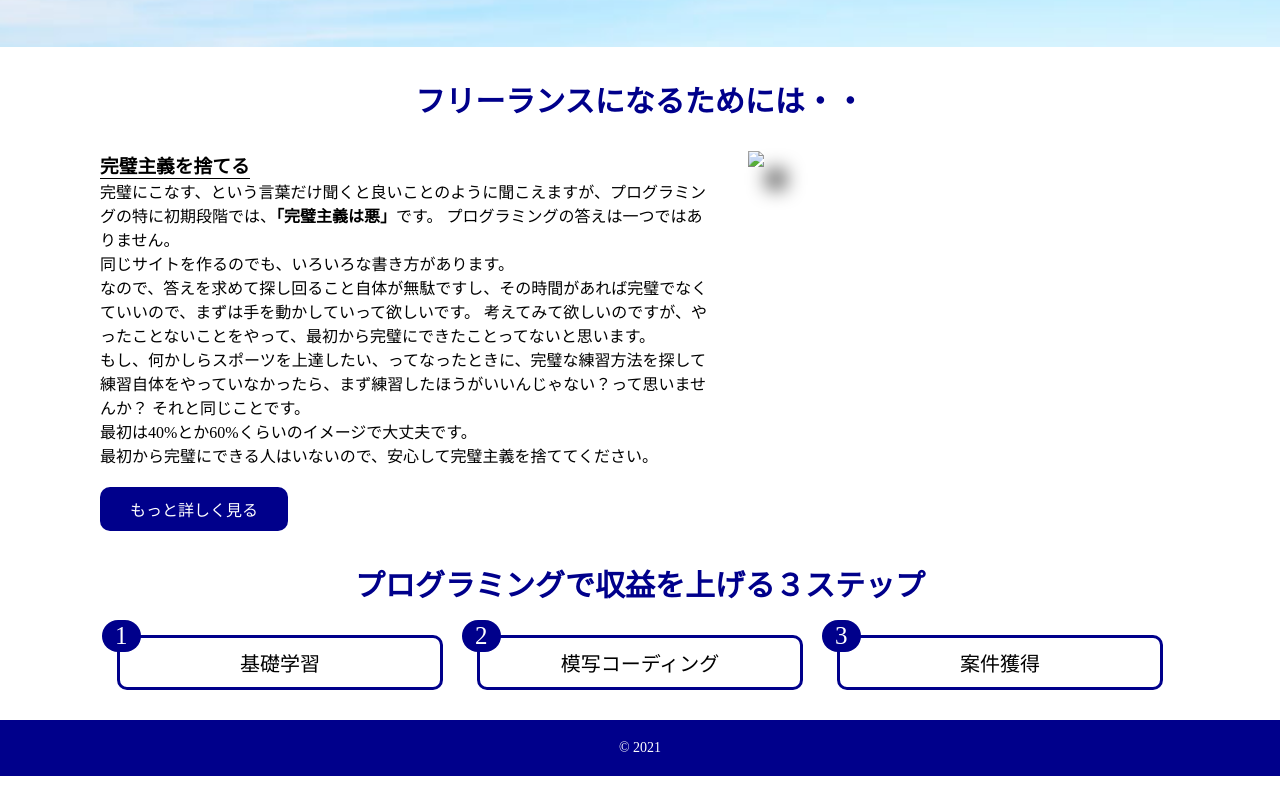
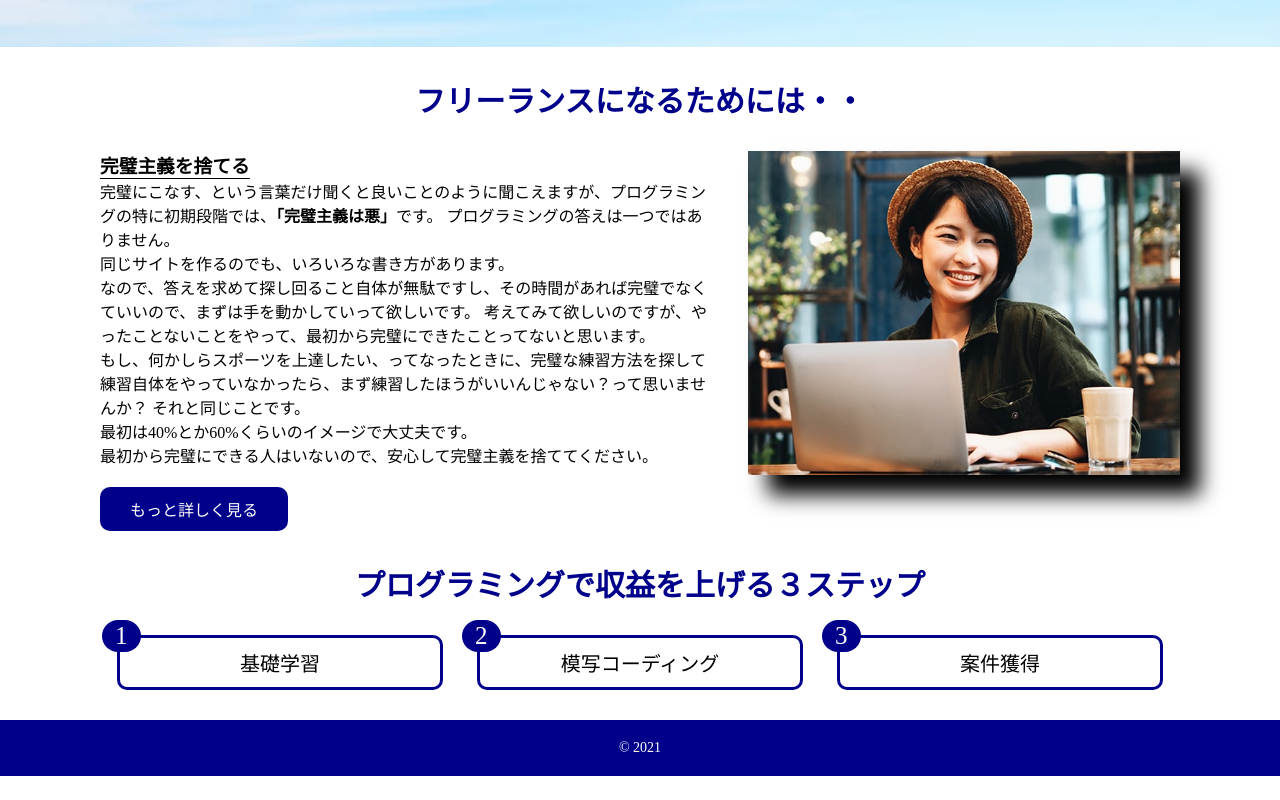
Before and after one commit to kaichicmm/test, a plain HTML site: page index.html in a window 1280 px wide. Shown: the part 823-1623 px from the top of the page. Drawn offline with Linux system fonts and the light colour scheme; files whose address does not match are found by name.

Commit message:
Update index.html

```diff
--- a/index.html
+++ b/index.html
@@ -34,7 +34,7 @@
     <p>最初は40%とか60%くらいのイメージで大丈夫です。<br>
          最初から完璧にできる人はいないので、安心して完璧主義を捨ててください。</p>
     <a href="#">もっと詳しく見る</a>
-    </div><img src="img/img_lead_05.jpg">
+    </div><img src="https://github.com/kaichicmm/test/blob/main/img_lead_05.jpg?raw=true">
     <h2>プログラミングで収益を上げる３ステップ</h2>
     <div class="step0">
     <div class="step">
```
